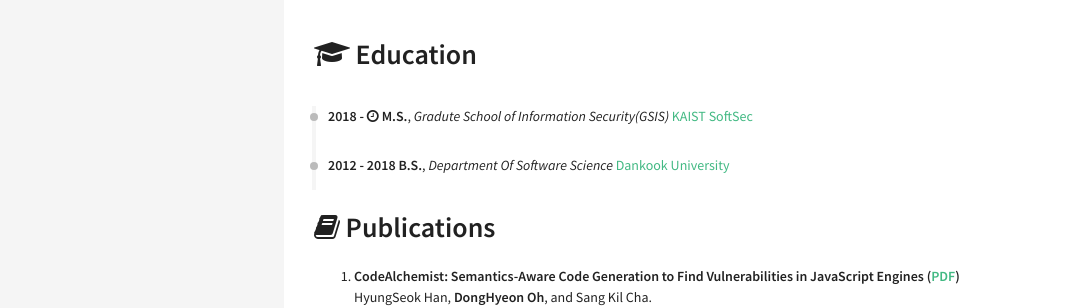
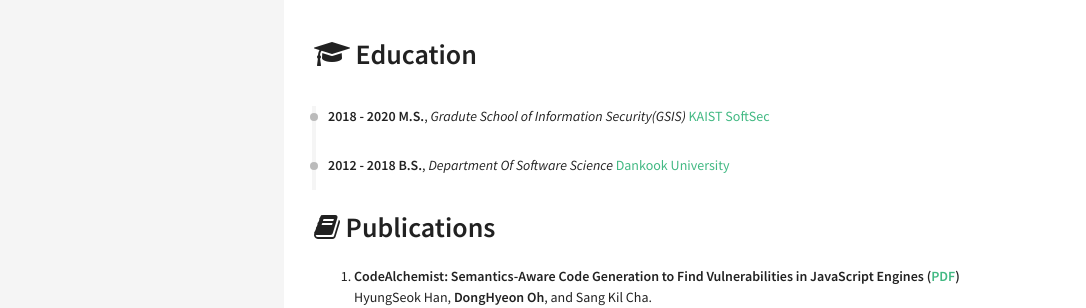
Before and after one commit to zanywhale/zanywhale.github.io, a Jekyll site: the page built from index.html, in a window 1280 px wide. Shown: the part 186-494 px from the top of the page, without its empty margins (36-1122 px from the left). Built offline with Jekyll 4.4.1, drawn with Linux system fonts in a browser that asks for light colours.

Commit message:
Update education

```diff
--- a/_data/index/education.yml
+++ b/_data/index/education.yml
@@ -1,6 +1,6 @@
 - name: SoftSec
   link: https://softsec.kaist.ac.kr/
-  date: 2018 - <i class="fa fa-clock-o" aria-hidden="true" title="Until Now"></i>
+  date: 2018 - 2020 # <i class="fa fa-clock-o" aria-hidden="true" title="Until Now"></i>
   descr: <strong>M.S.</strong>, <em>Gradute School of Information Security(GSIS)</em> <a href="http://kaist.ac.kr">KAIST</a>
 
 - name: Dankook University
```
